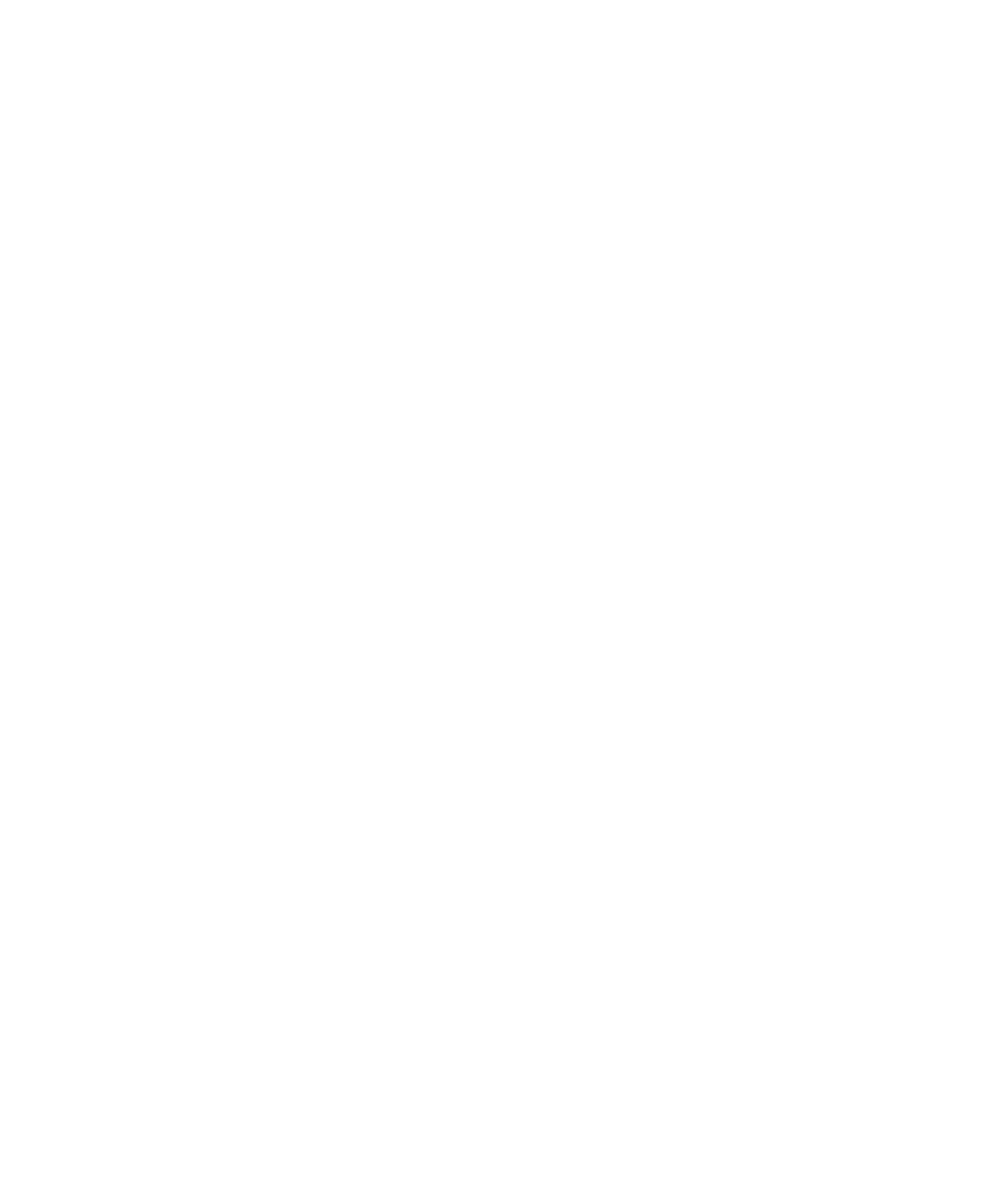
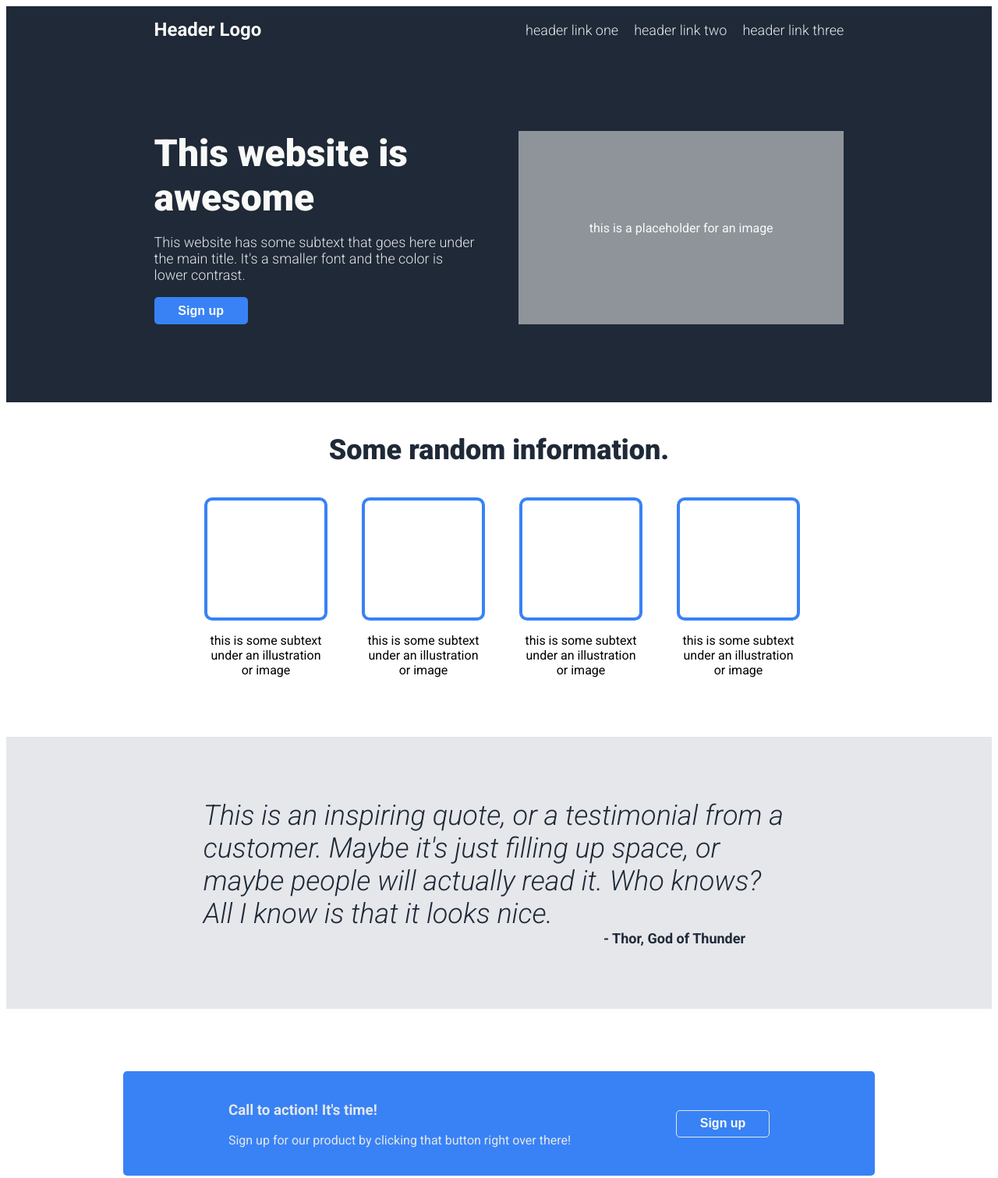
Before and after one commit to gregolive/landing-page, a plain HTML site: page index.html in a window 1280 px wide. Shown: the top 1511 px of the page at 78% size. Before the commit the page ends 800 px from the top, so only its background shows below. Drawn offline with Linux system fonts and the light colour scheme.

Commit message:
Updated index.html and style.css

```diff
--- a/index.html
+++ b/index.html
@@ -5,8 +5,72 @@
     <meta http-equiv="X-UA-Compatible" content="IE=edge">
     <meta name="viewport" content="width=device-width, initial-scale=1.0">
     <title>Landing Page</title>
+    <link rel="stylesheet" href="style.css">
 </head>
+
 <body>
+    <!-- HEADER -->
+    <header>
+        <div class="logo">Header Logo</div>
+        <ul>
+            <li><a href="#">header link one</a></li>
+            <li><a href="#">header link two</a></li>
+            <li><a href="#">header link three</a></li>
+        </ul>
+    </header>
+
+    <!-- LANDING -->
+    <div class="landing">
+        <div class="heading">
+            <h1>This website is awesome</h1>
+            <p class="subheading">This website has some subtext that goes here under the main title. It's a smaller font and the color is lower contrast.</p>
+            <button class="btn-landing">Sign up</button>
+        </div>
+        <div class="img-landing">this is a placeholder for an image</div>
+    </div>
+
+    <!-- INFORMATION CARDS -->
+    <div class="info">
+        <h2>Some random information.</h2>
+        <div class="image-row">
+            <div class="image-subtext">
+                <div class="img-info"></div>
+                <p class="subtext">this is some subtext under an illustration or image</p>
+            </div>
+            <div class="image-subtext">
+                <div class="img-info"></div>
+                <p class="subtext">this is some subtext under an illustration or image</p>
+            </div>
+            <div class="image-subtext">
+                <div class="img-info"></div>
+                <p class="subtext">this is some subtext under an illustration or image</p>
+            </div>
+            <div class="image-subtext">
+                <div class="img-info"></div>
+                <p class="subtext">this is some subtext under an illustration or image</p>
+            </div>
+        </div>
+    </div>
+
+    <!-- TESTIMONIAL -->
+    <div class="testimonial">
+        <p class="quote">This is an inspiring quote, or a testimonial from a customer. Maybe it's just filling up space, or maybe people will actually read it. Who knows? All I know is that it looks nice.</p>
+        <div class="author">- Thor, God of Thunder</div>
+    </div>
+
+    <!-- CALL TO ACTION -->
+    <div class="cta">
+        <div class="action">
+            <h3>Call to action! It's time!</h3>
+            <p>Sign up for our product by clicking that button right over there!</p>
+        </div>
+        <button class="btn-footer">Sign up</button>
+    </div>
+
+    <!-- FOOTER -->
+    <footer>
+        <div>Copyright &copy The Odin Project 2021</div>
+    </footer>
 
 </body>
 </html>
--- a/style.css
+++ b/style.css
@@ -0,0 +1,185 @@
+@import url('https://fonts.googleapis.com/css2?family=Roboto:ital,wght@0,300;0,400;0,500;0,700;0,900;1,300&display=swap');
+
+/* BODY */
+
+body {
+    font-family: 'Roboto', sans-serif;
+    display: flex;
+    flex-direction: column;
+}
+
+/* HEADER */
+
+header {
+    background-color: #1f2937;
+    height: 60px;
+    display: flex;
+    justify-content: space-between;
+    align-items: center;
+}
+
+.logo {
+    color: #F9FAF8;
+    font-size: 24px;
+    font-weight: bold;
+    margin-left: 15%;
+}
+
+a, .subheading {
+    color: #E5E7EB;
+    font-size: 18px;
+    font-weight: 300;
+}
+
+a {
+    text-decoration: none;
+}
+
+ul {
+    list-style-type: none;
+    display: flex;
+    gap: 20px;
+    padding-right: 15%;
+}
+
+/* LANDING */
+
+.landing {
+    background-color: #1f2937;
+    padding: 100px 0;
+    display: flex;
+    justify-content: center;
+    align-items: stretch;
+    gap: 50px;
+}
+
+.heading {
+    margin-left: 15%;
+    flex: 1;
+}
+
+.img-landing {
+    margin-right: 15%;
+    background-color: rgba(255, 255, 255, 0.5);
+    color: #F9FAF8;
+    flex: 1;
+    display: flex;
+    justify-content: center;
+    align-items: center;
+}
+
+h1 {
+    color: #F9FAF8;
+    font-size: 48px;
+    font-weight: 900;
+    margin: 0;
+}
+
+button {
+    background-color: #3882F6;
+    color: #F9FAF8;
+    font-size: 16px;
+    font-weight: bold;
+    width: 120px;
+    height: 35px;
+    border: none;
+    border-radius: 5px;
+}
+
+/* INFORMATION CARDS */
+
+.info {
+    background-color: white;
+    display: flex;
+    flex-direction: column;
+    align-items: center;
+}
+
+h2 {
+    color: #1F2937;
+    font-size: 36px;
+    font-weight: 900;
+    margin: 40px auto;
+}
+
+.image-row {
+    display: flex;
+    gap: 52px;
+}
+
+.image-subtext {
+    display: flex;
+    flex-direction: column;
+    flex: 1;
+    flex-wrap: wrap;
+    align-items: center;
+    text-align: center;
+    width: 150px;
+    padding-bottom: 60px;
+}
+
+.img-info {
+    height: 150px;
+    width: 150px;
+    border: 4px solid #3882F6;
+    border-radius: 10px;
+}
+
+/* TESTIMONIAL */
+
+.testimonial {
+    background-color: #E5E7EB;
+    padding: 80px 0;
+}
+
+.quote {
+    color: #1f2937;
+    font-size: 36px;
+    font-weight: 300;
+    font-style: italic;
+    margin: auto;
+    width: 60%;
+}
+
+.author {
+    color: #1f2937;
+    font-size: 18px;
+    font-weight: bold;
+    width: 50%;
+    margin: auto;
+    display: flex;
+    justify-content: flex-end;
+}
+
+/* CALL TO ACTION */
+
+.cta {
+    background-color: #3882F6;
+    margin: 80px 150px;
+    padding: 20px 0;
+    border-radius: 5px;
+    display: flex;
+    justify-content: space-evenly;
+    align-items: center;
+}
+
+.action {
+    color: #E5E7EB;
+}
+
+.btn-footer {
+    border: 1px solid #E5E7EB;
+}
+
+/* FOOTER */
+
+footer {
+    background-color: #1f2937;
+    color: #E5E7EB;
+    font-size: 12px;
+    font-weight: 300;
+    height: 60px;
+    display: flex;
+    justify-content: center;
+    align-items: center;
+}
```
